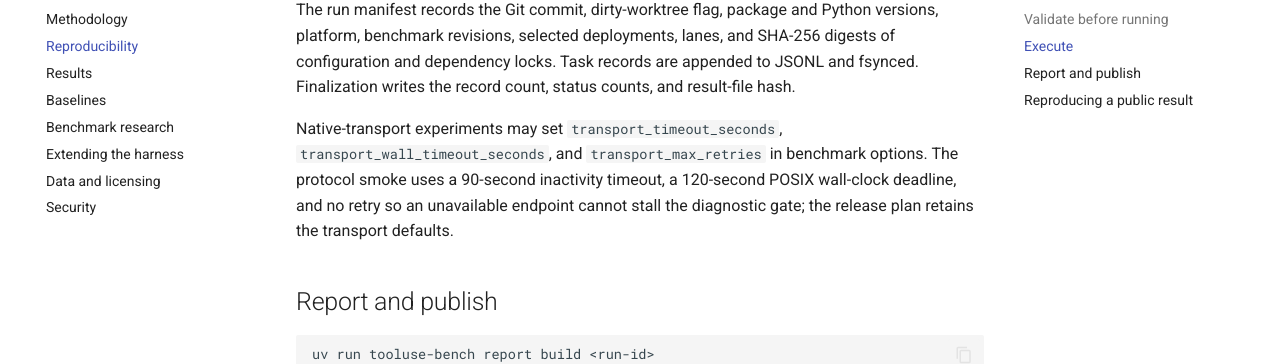
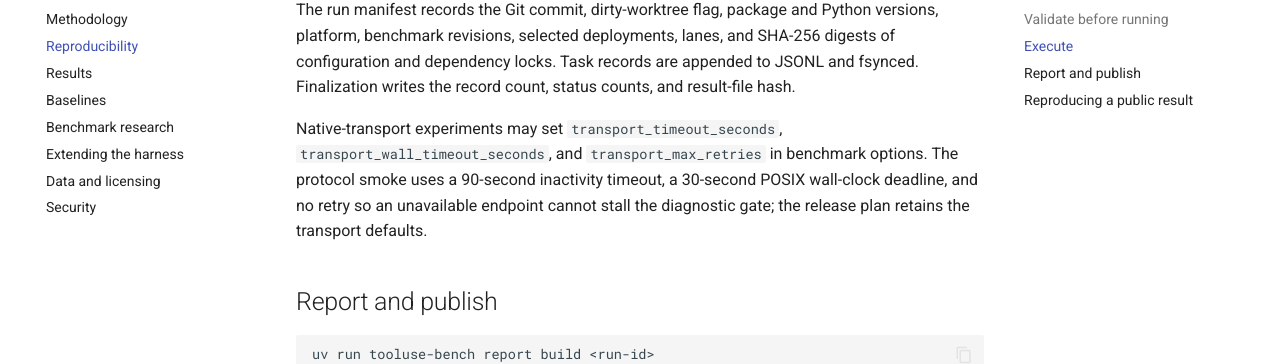
Before and after one commit to EricSanchezok/maas_observatory, an MkDocs documentation site: the page built from docs/reproducibility.md, in a window 1280 px wide and 900 px high, scrolled down 713 px. Shown: the part 116-480 px from the top of the window. Built offline with MkDocs 1.6.1 and Material for MkDocs 9.7.7, drawn with Linux system fonts in a browser that asks for light colours.

Commit message:
chore: tighten protocol smoke deadline

```diff
--- a/docs/reproducibility.md
+++ b/docs/reproducibility.md
@@ -39,7 +39,7 @@ counts, and result-file hash.
 
 Native-transport experiments may set `transport_timeout_seconds`,
 `transport_wall_timeout_seconds`, and `transport_max_retries` in benchmark
-options. The protocol smoke uses a 90-second inactivity timeout, a 120-second
+options. The protocol smoke uses a 90-second inactivity timeout, a 30-second
 POSIX wall-clock deadline, and no retry so an unavailable endpoint cannot stall
 the diagnostic gate; the release plan retains the transport defaults.
 
```
Also changed, not shown: README.md (+1 -1 lines), 1 other file.
